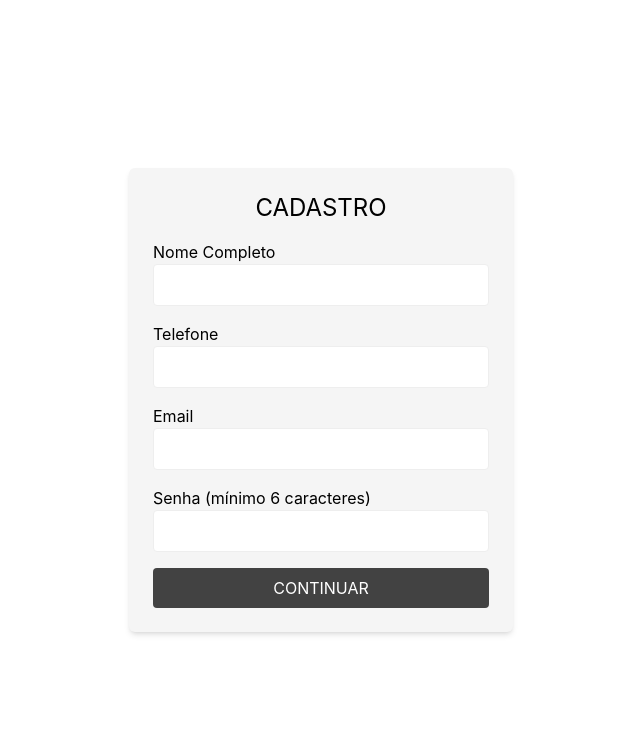
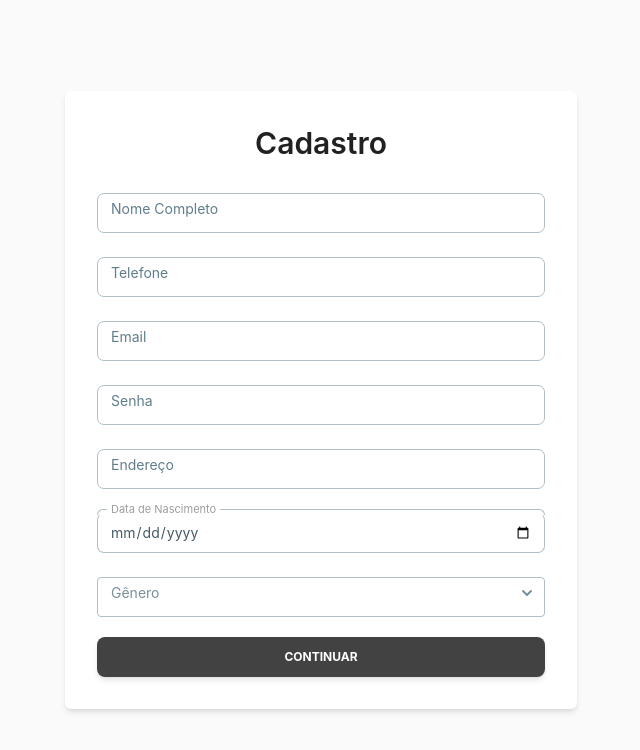
Before and after one commit to eduardo-ibarr/pi-v-client, a React (Vite) app: page /register in a window 1280 px wide. Shown: the top 750 px of the page, without its empty margins (319-959 px from the left). Built offline with nearby package versions, Linux system fonts and the light colour scheme; no server answers.

Commit message:
refactor: register and login pages

```diff
--- a/package.json
+++ b/package.json
@@ -20,6 +20,7 @@
     "react": "^18.2.0",
     "react-chartjs-2": "^5.2.0",
     "react-dom": "^18.2.0",
+    "react-hook-form": "^7.51.5",
     "react-icons": "^5.1.0",
     "react-router-dom": "^6.22.3"
   },
--- a/src/models/users/index.ts
+++ b/src/models/users/index.ts
@@ -3,6 +3,9 @@ export interface RegisterData {
   email: string;
   password: string;
   phone: string;
+  address: string;
+  birth_date: string;
+  gender: string;
   role: string;
 }
 
--- a/src/pages/Login/index.tsx
+++ b/src/pages/Login/index.tsx
@@ -1,22 +1,35 @@
 import { useEffect, useState } from "react";
+import { useForm, SubmitHandler } from "react-hook-form";
 import { useLogin } from "../../hooks/auth/useLogin";
 import { Link, useNavigate } from "react-router-dom";
 import useSendPageViewTrack from "../../hooks/trackings/useSendPageViewTrack";
 import { getAccessToken } from "../../utils/auth";
+import { TokenData } from "../../hooks/app/useTokenData";
+import { Button, Input, Typography } from "@material-tailwind/react";
 import { jwtDecode } from "jwt-decode";
-import { TokenData } from "../../hooks/app/useTokenData";
+
+type FormValues = {
+  email: string;
+  password: string;
+};
 
 function LoginPage() {
-  const [email, setEmail] = useState("");
-  const [password, setPassword] = useState("");
+  const {
+    register,
+    handleSubmit,
+    formState: { errors },
+  } = useForm<FormValues>();
+  const [error, setError] = useState<string | null>(null);
+  const [loading, setLoading] = useState(false);
 
   const { mutateAsync: login } = useLogin();
   const { mutateAsync: sendTrack } = useSendPageViewTrack();
-
   const navigate = useNavigate();
 
-  async function handleLogin() {
+  const onSubmit: SubmitHandler<FormValues> = async ({ email, password }) => {
     try {
+      setError(null);
+      setLoading(true);
       await login({ email, password });
 
       const token = getAccessToken();
@@ -24,13 +37,18 @@ function LoginPage() {
 
       if (tokenDecoded.role === "admin") {
         navigate("/admin/dashboard");
+      } else {
+        navigate("/");
       }
-
-      navigate("/");
     } catch (error) {
       console.error(error);
+      setError(
+        "Erro ao fazer login. Verifique suas credenciais e tente novamente."
+      );
+    } finally {
+      setLoading(false);
     }
-  }
+  };
 
   useEffect(() => {
     sendTrack({
@@ -42,46 +60,75 @@ function LoginPage() {
 
   return (
     <div className="flex justify-center items-center h-screen">
-      <div className="bg-gray-100 p-6 rounded-md shadow-md">
-        <form className="flex flex-col items-center justify-center gap-3">
-          <div className="flex flex-col">
-            <label htmlFor="email">Email</label>
-            <input
-              className="border-2 p-1 rounded  py-2 px-4"
-              type="text"
-              onChange={(event) => setEmail(event.target.value)}
+      <div className=" p-6 rounded-md shadow-md w-full max-w-lg">
+        <form
+          className="flex flex-col items-center justify-center gap-4"
+          onSubmit={handleSubmit(onSubmit)}
+        >
+          <Typography variant="h3" className="text-center">
+            Bem-vindo de volta!
+          </Typography>
+          {error && (
+            <div className="mb-4 text-red-600 bg-red-100 p-2 rounded-md w-full text-center">
+              {error}
+            </div>
+          )}
+          <div className="flex flex-col w-full">
+            <Input
+              crossOrigin={"anonymous"}
+              label="Email"
+              type="email"
+              {...register("email", { required: "Email é obrigatório" })}
+              error={!!errors.email}
+              className="border-2 p-2 rounded mt-1"
               placeholder="exemplo@gmail.com"
             />
+            {errors.email && (
+              <Typography variant="small" color="red" className="mt-1">
+                {errors.email.message}
+              </Typography>
+            )}
           </div>
-          <div className="flex flex-col">
-            <label className="text-base" htmlFor="password">
-              Senha
-            </label>
-            <input
-              className="border-2 p-1 rounded  py-2 px-4"
+          <div className="flex flex-col w-full">
+            <Input
+              crossOrigin={"anonymous"}
+              label="Senha"
               type="password"
-              onChange={(event) => setPassword(event.target.value)}
+              {...register("password", { required: "Senha é obrigatória" })}
+              error={!!errors.password}
+              className="border-2 p-2 rounded mt-1"
               placeholder="*****"
             />
+            {errors.password && (
+              <Typography variant="small" color="red" className="mt-1">
+                {errors.password.message}
+              </Typography>
+            )}
+            <div className="flex justify-end w-full mt-2">
+              <Link to="/forgot-password">
+                <Typography className="hover:underline">
+                  Esqueceu a senha?
+                </Typography>
+              </Link>
+            </div>
           </div>
-          <button
-            type="button"
-            onClick={handleLogin}
-            className="bg-gray-800 w-full text-white cursor-pointer transition duration-1000
-            rounded h-9 hover:bg-white hover:text-black"
+
+          <Button
+            type="submit"
+            disabled={loading}
+            fullWidth
+            className="my-4 bg-gray-800"
           >
-            Entrar
-          </button>
-          <button
-            type="button"
-            className="bg-gray-800 w-full text-white cursor-pointer transition duration-1000
-            rounded h-9 hover:bg-white hover:text-black"
-          >
-            <Link to="/register">Registrar</Link>
-          </button>
-          <Link className="hover:border-blue-400" to="/forgot-password">
-            Esqueceu a senha?
-          </Link>
+            {loading ? "Entrando..." : "Entrar"}
+          </Button>
+
+          <div className="flex justify-center w-full">
+            <Link to="/register">
+              <Typography className="hover:underline">
+                Não tem uma conta? Registre-se
+              </Typography>
+            </Link>
+          </div>
         </form>
       </div>
     </div>
--- a/src/pages/Register/index.tsx
+++ b/src/pages/Register/index.tsx
@@ -1,50 +1,31 @@
-import { useState, FormEvent, ChangeEvent, useEffect } from "react";
+import { useEffect, useState } from "react";
+import { useForm, SubmitHandler, Controller } from "react-hook-form";
 import { useRegisterUser } from "../../hooks/users/useRegisterUser";
 import useSendPageViewTrack from "../../hooks/trackings/useSendPageViewTrack";
+import {
+  Button,
+  Input,
+  Typography,
+  Select,
+  Option,
+} from "@material-tailwind/react";
+import { RegisterData } from "../../models/users";
+import moment from "moment";
+import { useNavigate } from "react-router-dom";
+
+type FormValues = RegisterData;
 
 export default function RegisterPage() {
-  const { mutateAsync: register, isError, isSuccess } = useRegisterUser();
+  const {
+    register,
+    handleSubmit,
+    control,
+    formState: { errors },
+  } = useForm<FormValues>();
+  const { mutateAsync: registerUser, isSuccess } = useRegisterUser();
   const { mutateAsync: sendTrack } = useSendPageViewTrack();
-
-  const [fullName, setFullName] = useState("");
-  const [phone, setPhone] = useState("");
-  const [email, setEmail] = useState("");
-  const [password, setPassword] = useState("");
-  const [formError, setFormError] = useState("");
-
-  const formatPhoneNumber = (input: string) => {
-    const cleaned = input.replace(/\D/g, "");
-    // MÁSCARA (55)XXXXX-XXXX
-    const match = cleaned.match(/^(\d{2})(\d{4,5})(\d{4})$/);
-    if (match) {
-      return `(${match[1]}) ${match[2]}-${match[3]}`;
-    }
-    return input;
-  };
-
-  const handlePhoneChange = (e: ChangeEvent<HTMLInputElement>) => {
-    const input = e.target.value.replace(/\D/g, "");
-    const formattedPhone = formatPhoneNumber(input);
-    setPhone(formattedPhone);
-  };
-
-  // LIDAR COM SUBMIT DO FORMS
-  const handleSubmit = async (e: FormEvent<HTMLFormElement>) => {
-    e.preventDefault();
-
-    if (password.length < 6) {
-      setFormError("A senha deve ter pelo menos 6 caracteres.");
-      return;
-    }
-
-    await register({
-      name: fullName,
-      phone,
-      email,
-      password,
-      role: "user",
-    });
-  };
+  const [formError, setFormError] = useState<string | null>(null);
+  const navigate = useNavigate();
 
   useEffect(() => {
     sendTrack({
@@ -56,88 +37,194 @@ export default function RegisterPage() {
 
   if (isSuccess) {
     return (
-      <div className="flex flex-col items-center min-h-screen">
-        <h2 className="text-2xl mt-8">Cadastro realizado com sucesso!</h2>
-        <p className="text-gray-500">
-          Seu cadastro foi realizado com sucesso. Faça login para continuar.
-        </p>
+      <div className="flex justify-center items-center min-h-screen bg-gray-50 p-10">
+        <div className="bg-white p-8 rounded-md shadow-md w-full max-w-lg">
+          <Typography variant="h3" className="text-center mb-6 text-gray-900">
+            Cadastro Realizado
+          </Typography>
+          <Typography className="text-center text-gray-900">
+            Seu cadastro foi realizado com sucesso. Agora você já pode fazer seu
+            login.
+          </Typography>
+          <Button
+            onClick={() => navigate("/login")}
+            fullWidth
+            className="my-4 bg-gray-800 text-white"
+          >
+            Fazer Login
+          </Button>
+        </div>
       </div>
     );
   }
 
-  if (isError) {
-    return (
-      <div className="flex flex-col items-center min-h-screen">
-        <h2 className="text-2xl mt-8">Erro ao realizar cadastro</h2>
-        <p className="text-gray-500">
-          Ocorreu um erro ao realizar o cadastro. Tente novamente.
-        </p>
-      </div>
-    );
-  }
+  const onSubmit: SubmitHandler<FormValues> = async (data) => {
+    if (data.password.length < 6) {
+      setFormError("A senha deve ter pelo menos 6 caracteres.");
+      return;
+    }
+
+    const gender: Record<string, string> = {
+      Masculino: "M",
+      Feminino: "F",
+      Outro: "O",
+    };
+
+    try {
+      await registerUser({
+        name: data.name,
+        phone: data.phone,
+        email: data.email,
+        password: data.password,
+        address: data.address,
+        birth_date: moment(data.birth_date).format("YYYY-MM-DD HH:mm:ss"),
+        gender: gender[data.gender],
+        role: "user",
+      });
+    } catch (error) {
+      setFormError("Ocorreu um erro ao realizar o cadastro. Tente novamente.");
+    }
+  };
 
   return (
-    <div className="flex justify-center items-center min-h-screen">
-      <div className="w-96 p-6 rounded-md bg-gray-100 p-6 rounded-md shadow-md">
-        <h2 className="text-center text-2xl mb-4 ">CADASTRO</h2>
-        <form className="space-y-4" onSubmit={handleSubmit}>
-          <div>
-            <label htmlFor="fullName" className="">
-              Nome Completo
-            </label>
-            <input
-              type="text"
-              value={fullName}
-              onChange={(e) => setFullName(e.target.value)}
-              className="w-full p-2 border rounded"
-              required
+    <div className="flex justify-center items-center min-h-screen bg-gray-50 p-10">
+      <div className="bg-white p-8 rounded-md shadow-md w-full max-w-lg">
+        <Typography variant="h3" className="text-center mb-6 text-gray-900">
+          Cadastro
+        </Typography>
+        <form onSubmit={handleSubmit(onSubmit)} className="space-y-6">
+          <div className="flex flex-col w-full">
+            <Input
+              crossOrigin={"anonymous"}
+              label="Nome Completo"
+              {...register("name", { required: "Nome Completo é obrigatório" })}
+              error={!!errors.name}
+              className="border p-2 rounded mt-1"
+              placeholder="Seu nome completo"
             />
+            {errors.name && (
+              <Typography variant="small" color="red" className="mt-1">
+                {errors.name.message}
+              </Typography>
+            )}
           </div>
-          <div>
-            <label htmlFor="phone" className="">
-              Telefone
-            </label>
-            <input
-              type="text"
-              value={phone}
-              onChange={handlePhoneChange}
-              maxLength={15}
-              className="w-full p-2 border rounded"
-              required
+          <div className="flex flex-col w-full">
+            <Input
+              crossOrigin={"anonymous"}
+              label="Telefone"
+              {...register("phone", { required: "Telefone é obrigatório" })}
+              error={!!errors.phone}
+              className="border p-2 rounded mt-1"
+              placeholder="(XX) XXXXX-XXXX"
             />
+            {errors.phone && (
+              <Typography variant="small" color="red" className="mt-1">
+                {errors.phone.message}
+              </Typography>
+            )}
           </div>
-          <div>
-            <label htmlFor="email" className="">
-              Email
-            </label>
-            <input
+          <div className="flex flex-col w-full">
+            <Input
+              crossOrigin={"anonymous"}
+              label="Email"
               type="email"
-              value={email}
-              required
-              onChange={(e) => setEmail(e.target.value)}
-              className="w-full p-2 border rounded"
+              {...register("email", { required: "Email é obrigatório" })}
+              error={!!errors.email}
+              className="border p-2 rounded mt-1"
+              placeholder="exemplo@gmail.com"
             />
+            {errors.email && (
+              <Typography variant="small" color="red" className="mt-1">
+                {errors.email.message}
+              </Typography>
+            )}
           </div>
-          <div>
-            <label htmlFor="password" className="">
-              Senha (mínimo 6 caracteres)
-            </label>
-            <input
+          <div className="flex flex-col w-full">
+            <Input
+              crossOrigin={"anonymous"}
+              label="Senha"
               type="password"
-              value={password}
-              onChange={(e) => setPassword(e.target.value)}
-              className="w-full p-2 border rounded"
-              required
+              {...register("password", { required: "Senha é obrigatória" })}
+              error={!!errors.password}
+              className="border p-2 rounded mt-1"
+              placeholder="*****"
             />
+            {errors.password && (
+              <Typography variant="small" color="red" className="mt-1">
+                {errors.password.message}
+              </Typography>
+            )}
           </div>
-          {formError && <p className="text-red-500">{formError}</p>}
-          <button
+          <div className="flex flex-col w-full">
+            <Input
+              crossOrigin={"anonymous"}
+              label="Endereço"
+              {...register("address", { required: "Endereço é obrigatório" })}
+              error={!!errors.address}
+              className="border p-2 rounded mt-1"
+              placeholder="Seu endereço"
+            />
+            {errors.address && (
+              <Typography variant="small" color="red" className="mt-1">
+                {errors.address.message}
+              </Typography>
+            )}
+          </div>
+          <div className="flex flex-col w-full">
+            <Input
+              crossOrigin={"anonymous"}
+              label="Data de Nascimento"
+              type="date"
+              {...register("birth_date", {
+                required: "Data de nascimento é obrigatória",
+              })}
+              error={!!errors.birth_date}
+              className="border p-2 rounded mt-1"
+            />
+            {errors.birth_date && (
+              <Typography variant="small" color="red" className="mt-1">
+                {errors.birth_date.message}
+              </Typography>
+            )}
+          </div>
+          <div className="flex flex-col w-full">
+            <Controller
+              name="gender"
+              control={control}
+              rules={{ required: "Gênero é obrigatório" }}
+              render={({ field }) => (
+                <Select
+                  {...field}
+                  label="Gênero"
+                  error={!!errors.gender}
+                  className="border p-2 rounded mt-1"
+                  defaultValue=""
+                >
+                  <Option value="">Selecione seu gênero</Option>
+                  <Option value="Masculino">Masculino</Option>
+                  <Option value="Feminino">Feminino</Option>
+                  <Option value="Outro">Outro</Option>
+                </Select>
+              )}
+            />
+            {errors.gender && (
+              <Typography variant="small" color="red" className="mt-1">
+                {errors.gender.message}
+              </Typography>
+            )}
+          </div>
+          {formError && (
+            <Typography variant="small" color="red" className="mt-2">
+              {formError}
+            </Typography>
+          )}
+          <Button
             type="submit"
-            className="bg-gray-800 w-full text-white cursor-pointer transition duration-1000
-            rounded py-2 hover:bg-white hover:text-black "
+            fullWidth
+            className="my-4 bg-gray-800 text-white"
           >
-            CONTINUAR
-          </button>
+            Continuar
+          </Button>
         </form>
       </div>
     </div>
```
Also changed, not shown: 1 other file (tests, documents, lock files or other folders).
